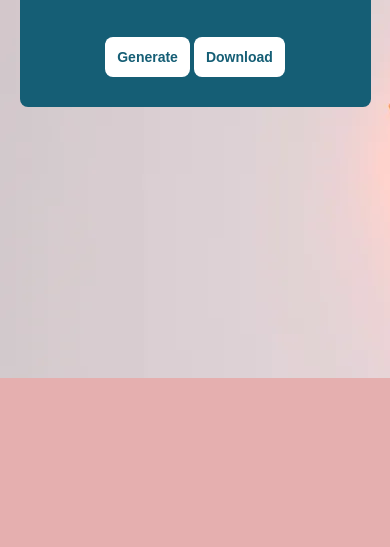
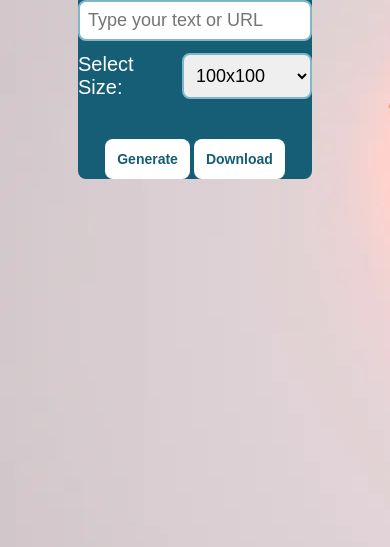
Before and after one commit to Pranjal0072/QR-Code-Generator, a plain HTML site: page index.html in a window 390 px wide. Shown: the part 466-1013 px from the top of the page. Before the commit the page ends 844 px from the top, so only its background shows below. Drawn offline with Linux system fonts and the light colour scheme.

Commit message:
Add files via upload

```diff
--- a/style.css
+++ b/style.css
@@ -15,12 +15,8 @@
 body{
     background-image: url(assets/How-not-to-get-hacked-by-a-QR-code-Gear.webp);
     background-size: auto;
-
-
-
-
     width: 100%;
-    height: 100vh;
+    height: 120vh;
     display: flex;
     justify-content: center;
     align-items: center;
@@ -29,7 +25,7 @@ body{
 
 .box{
     background-color: var(--primary-color);
-    padding: 30px;
+
     width: 400px;
     border-radius: var(--border-radius);
 }
@@ -97,7 +93,7 @@ body{
 
 @media screen and (max-width:600px){
     .box{
-        width: 90%;
+        width: 60%;
         margin: 0 auto;
     }
     .qr-footer a{
```
